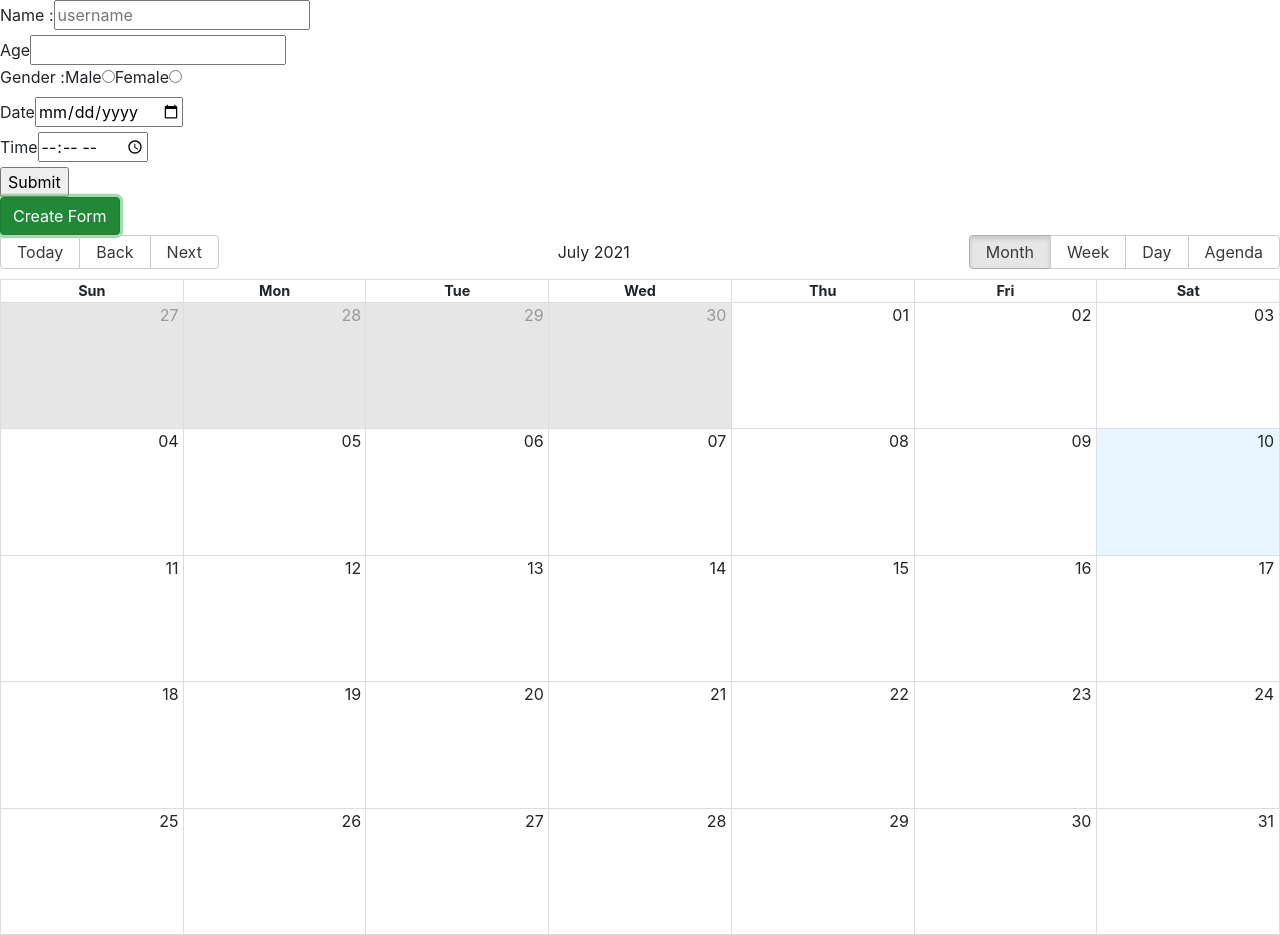
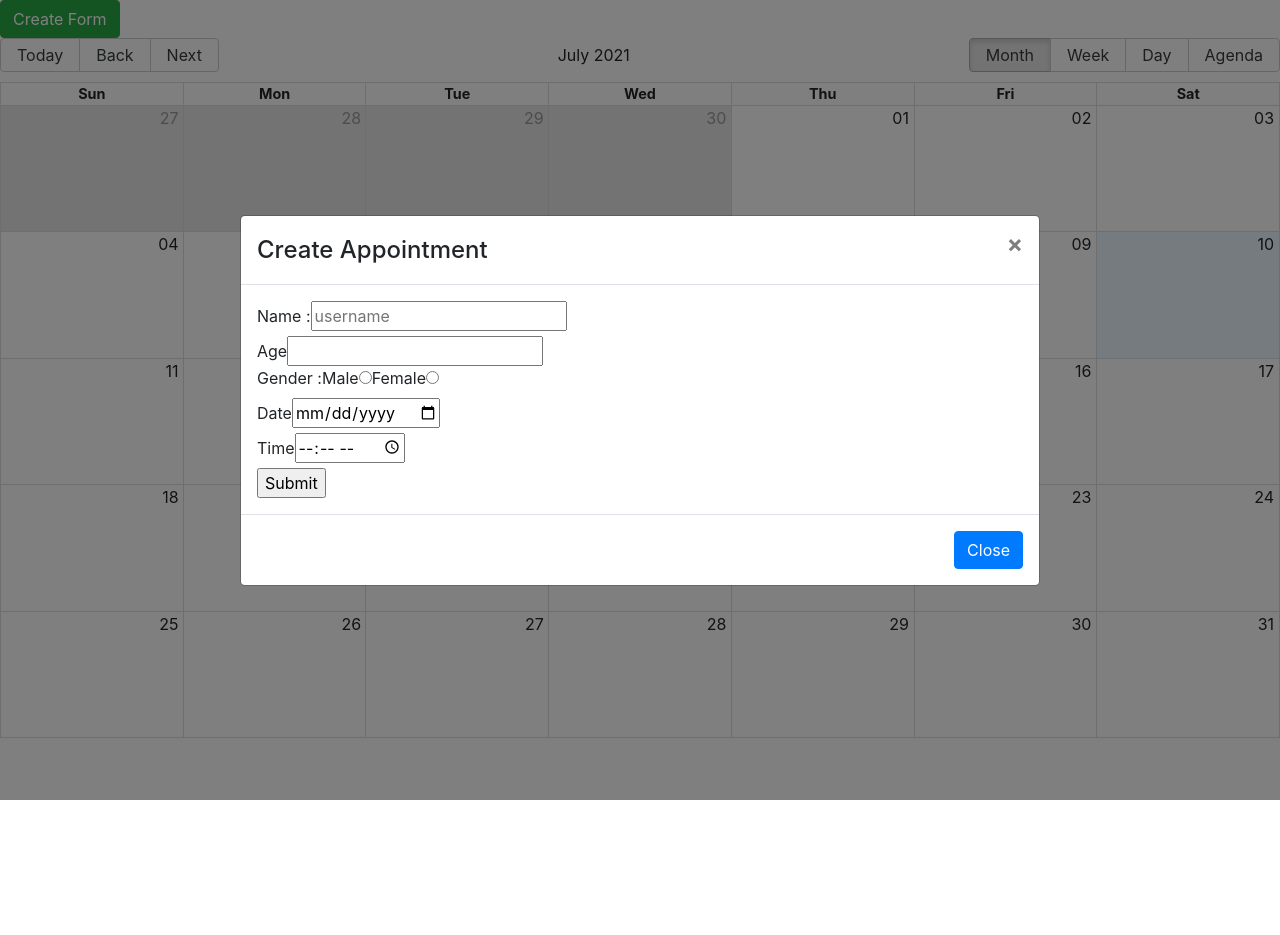
Before and after one commit to Resbi-Anik/Appointment-react-app, a React (Create React App) app: page / in a window 1280 px wide. Both pictures are taken after a click on the button "Create Form". After the commit the page ends 800 px from the top, so only its background shows below. Built offline with nearby package versions, Linux system fonts and the light colour scheme.

Commit message:
Create FOrm modal is completed.

```diff
--- a/src/App.js
+++ b/src/App.js
@@ -1,17 +1,29 @@
 import React, { useState } from "react";
-// import ReactModal from "./components/modal";
-import Form from "./components/form";
+import ReactModal from "./components/modal";
+
 import ReactCalendar from "./components/reactCalendar";
-import Button from 'react-bootstrap/Button'
+import Button from "react-bootstrap/Button";
 function App() {
-  const handleButtonForm =()=>{
-
-  }
+  const [modal, setModal] = useState(false);
+  const handleModal = () => {
+    console.log("triggered");
+    setModal(false);
+  };
+  const handleButtonForm = () => {
+    setModal(true);
+  };
   return (
     <div>
-      <Form />
-      <Button variant="success" onClick={handleButtonForm}>Create Form</Button>
-     <ReactCalendar />
+      <Button variant="success" onClick={handleButtonForm}>
+        Create Form
+      </Button>
+      <ReactModal
+        createModalValue={modal}
+        createAppointment
+        createModalShow={handleModal}
+        // user={userDetails}
+      />
+      <ReactCalendar />
     </div>
   );
 }
--- a/src/components/modal.js
+++ b/src/components/modal.js
@@ -1,10 +1,11 @@
 import React from "react";
 import Modal from "react-bootstrap/Modal";
 import Button from "react-bootstrap/Button";
+import Form from "./form";
 import "bootstrap/dist/css/bootstrap.min.css";
 
-const MyVerticallyCenteredModal = (props) => {
-  console.log('props.users',props.users);
+const ShowUsers = (props) => {
+  console.log("props.users", props.users);
   return (
     <Modal
       {...props}
@@ -36,19 +37,54 @@ const MyVerticallyCenteredModal = (props) => {
   );
 };
 
+const CreateUsers = (props) => {
+  return (
+    <Modal
+      {...props}
+      size="lg"
+      aria-labelledby="contained-modal-title-vcenter"
+      centered
+    >
+      <Modal.Header closeButton>
+        <Modal.Title id="contained-modal-title-vcenter">
+          Create Appointment
+        </Modal.Title>
+      </Modal.Header>
+      <Modal.Body>
+        <Form />
+      </Modal.Body>
+      <Modal.Footer>
+        <Button onClick={props.onHide}>Close</Button>
+      </Modal.Footer>
+    </Modal>
+  );
+};
+
 const ReactModal = (props) => {
   const [modalShow, setModalShow] = React.useState(false);
   const handleModalShow = () => {
     props.modalShow(false);
   };
+
+  const handleCreateModalShow = () => {
+    props.createModalShow(false);
+  };
   return (
     <>
-      {console.log("valueFromProps", props.user)}
-      <MyVerticallyCenteredModal
-        show={props.modalValue}
-        onHide={() => handleModalShow()}
-        users={props.user}
-      />
+      {console.log("valueFromProps", props.createModalValue)}
+      {props.createAppointment ? (
+        <CreateUsers
+          show={props.createModalValue}
+          onHide={() => handleCreateModalShow()}
+          // users={props.user}
+        />
+      ) : (
+        <ShowUsers
+          show={props.modalValue}
+          onHide={() => handleModalShow()}
+          users={props.user}
+        />
+      )}
     </>
   );
 };
```
